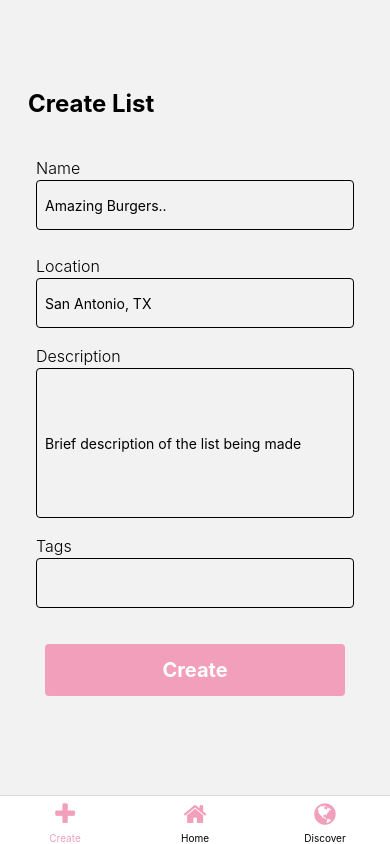
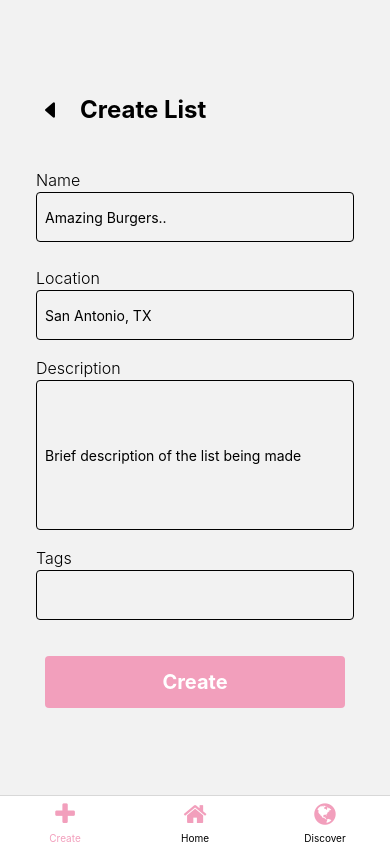
Before and after one commit to iyanez2314/crumbTrail, a React Native app: screen /Create in a window 390 px wide. Built offline with nearby package versions, Linux system fonts and the light colour scheme.

Commit message:
added some code to handle the go back from other screens to the home page

```diff
--- a/components/Heading.tsx
+++ b/components/Heading.tsx
@@ -1,16 +1,25 @@
-import { View, Text, TouchableOpacity } from "react-native";
+import { View, Text, TouchableOpacity, Pressable } from "react-native";
 import Ionicons from "@expo/vector-icons/Ionicons";
 import { LoginScreenNavigationProp } from "../screens/LoginScreen";
 
 interface Props {
-  navigation: any;
+  navigation?: any;
   title: string;
 }
 
-export default function Heading({ title }: Props) {
+export default function Heading({ navigation, title }: Props) {
+  const goBack = () => {
+    navigation.navigate("Home");
+  };
   return (
     <TouchableOpacity>
       <View className="flex flex-row items-center gap-2 ml-1">
+        <Pressable
+          onPress={goBack}
+          className="w-[44px] h-[44px] items-center justify-center"
+        >
+          <Ionicons name="ios-caret-back-outline" size={24} color="black" />
+        </Pressable>
         <Text className="text-2xl font-bold">{title}</Text>
       </View>
     </TouchableOpacity>
```
